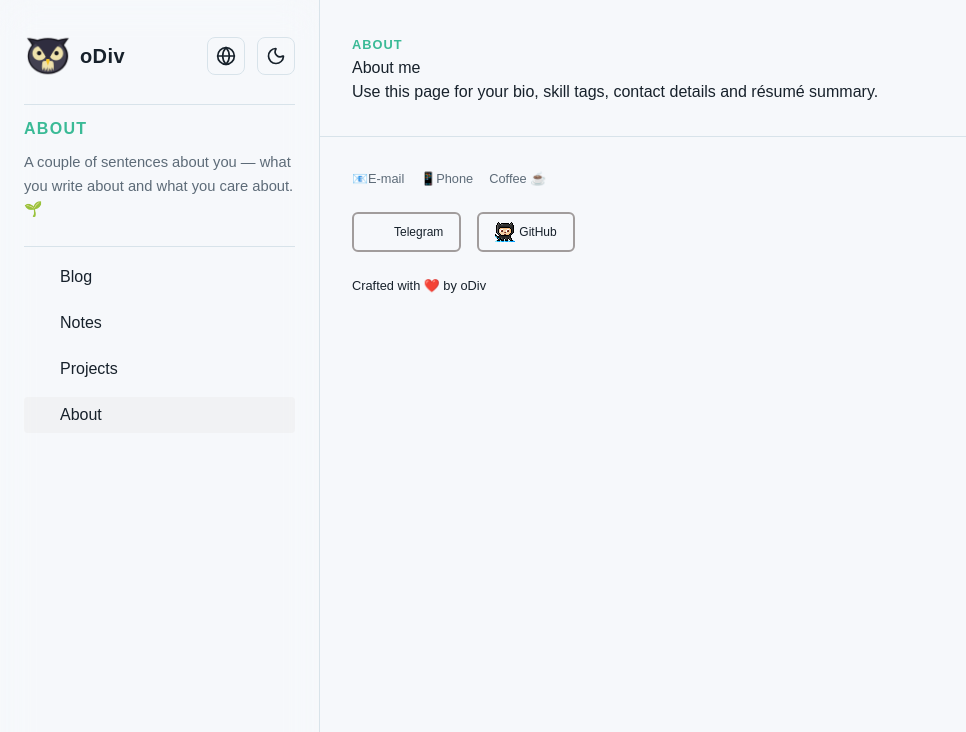
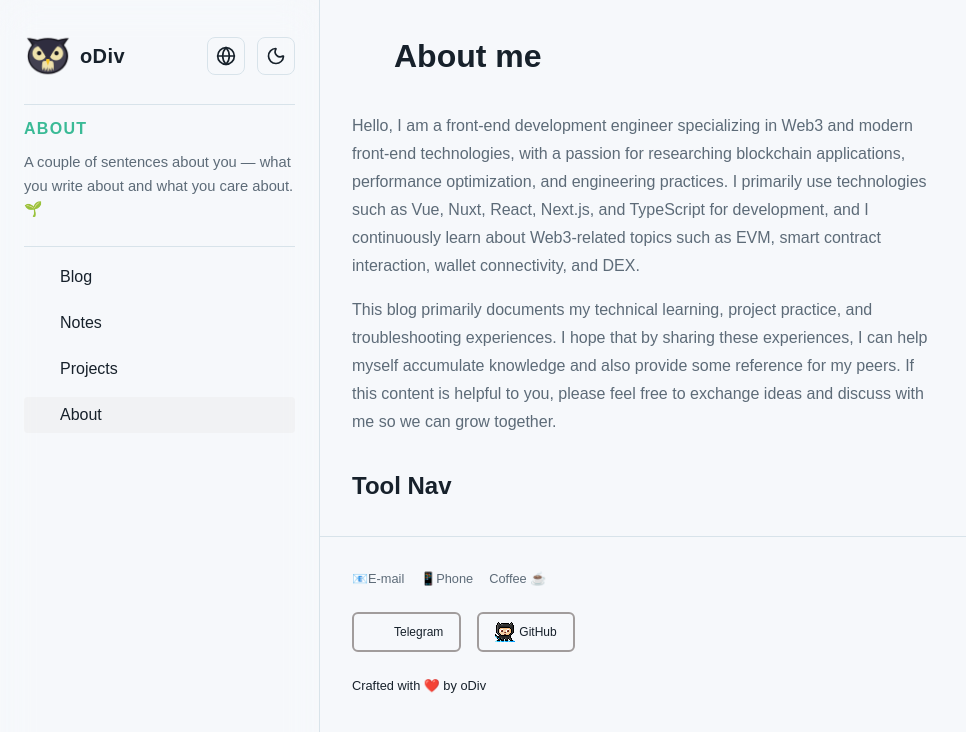
Before and after one commit to JinBaoFs/odiv, a Next.js app: page /en/about in a window 1280 px wide. Shown: the top 732 px of the page, without its empty margins (0-966 px from the left). Built offline with nearby package versions, Linux system fonts and the light colour scheme.

Commit message:
:sparkles: feat(about): page layout new

```diff
--- a/app/[locale]/about/page.tsx
+++ b/app/[locale]/about/page.tsx
@@ -1,13 +1,32 @@
 import {getTranslations} from 'next-intl/server';
-
+import { Iconfont } from '@/components/icon-font';
 export default async function AboutPage() {
   const t = await getTranslations('About');
 
   return (
-    <section className="panel">
-      <span className="eyebrow">{t('eyebrow')}</span>
-      <h2>{t('title')}</h2>
-      <p>{t('description')}</p>
-    </section>
+    <main className="container">
+      <div className="o-title">
+        <Iconfont name="icon-me" size={42} tx={-8}/>
+        <h1 className="o-title-text">{t('title')}</h1>
+      </div>
+      <div className="flex gap-3 items-center">
+        <div className=""></div>
+      </div>
+      <div className="mt-8 grid grid-cols-1 gap-10 lg:grid-cols-3 lg:items-start">
+        <div className="lg:col-span-2">
+          <p className="text-base leading-7 text-[var(--text-muted)]">
+            {t('description')}
+          </p>
+          <p className="mt-4 text-base leading-7 text-[var(--text-muted)]">
+            {t('description2')}
+          </p>
+        </div>
+        <div className="w-full min-h-50 bg-[var(--background-02)] rounded-2xl">
+        </div>
+      </div>
+      <div className="o-title mt-8">
+        <h2 className="o-title-text-h2">{t("toolNav")}</h2>
+      </div>
+    </main>
   );
 }
--- a/app/styles/components.css
+++ b/app/styles/components.css
@@ -112,6 +112,12 @@
   color: var(--text)
 }
 
+.o-title-text-h2{
+  font-size: 1.5rem;
+  font-weight: 600;
+  color: var(--text)
+}
+
 .o-desc{
   font-size: 1.25rem;
   font-weight: 400;
--- a/messages/en.json
+++ b/messages/en.json
@@ -48,7 +48,9 @@
   "About": {
     "eyebrow": "About",
     "title": "About me",
-    "description": "Use this page for your bio, skill tags, contact details and résumé summary."
+    "description": "Hello, I am a front-end development engineer specializing in Web3 and modern front-end technologies, with a passion for researching blockchain applications, performance optimization, and engineering practices. I primarily use technologies such as Vue, Nuxt, React, Next.js, and TypeScript for development, and I continuously learn about Web3-related topics such as EVM, smart contract interaction, wallet connectivity, and DEX.",
+    "description2": "This blog primarily documents my technical learning, project practice, and troubleshooting experiences. I hope that by sharing these experiences, I can help myself accumulate knowledge and also provide some reference for my peers. If this content is helpful to you, please feel free to exchange ideas and discuss with me so we can grow together.",
+    "toolNav": "Tool Nav"
   },
   "fomoTool": {
     "title": "Token Minting Model Calculator",
--- a/messages/zh.json
+++ b/messages/zh.json
@@ -48,7 +48,9 @@
   "About": {
     "eyebrow": "About",
     "title": "关于我",
-    "description": "用来放个人简介、技能标签、联系方式与履历摘要。"
+    "description": "你好，我是一名前端开发工程师，专注于 Web3 与现代前端技术，热衷于研究区块链应用、性能优化和工程化实践。平时主要使用 Vue、Nuxt、React、Next.js、TypeScript 等技术进行开发，也持续学习 EVM、智能合约交互、钱包连接、DEX 等 Web3 相关知识。",
+    "description2": "这个博客主要记录我的技术学习、项目实践和踩坑总结，希望通过分享帮助自己沉淀经验，也能为同行提供一些参考。如果这些内容对你有所帮助，欢迎交流与探讨，一起成长。",
+    "toolNav": "工具导航"
   },
   "fomoTool": {
     "title": "代币铸造模型计算器",
```
